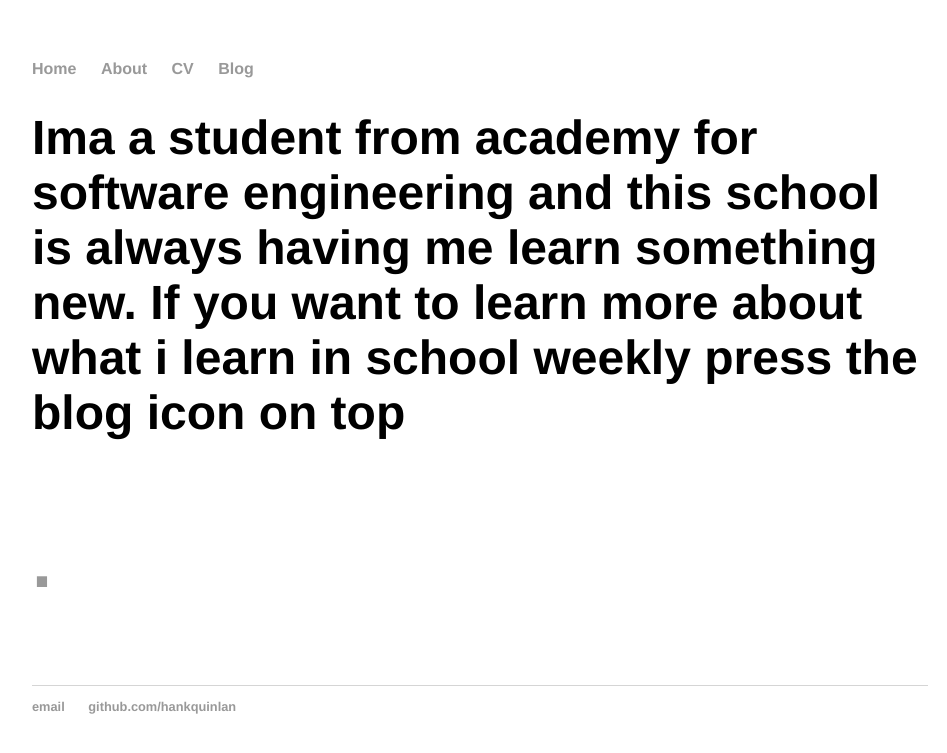
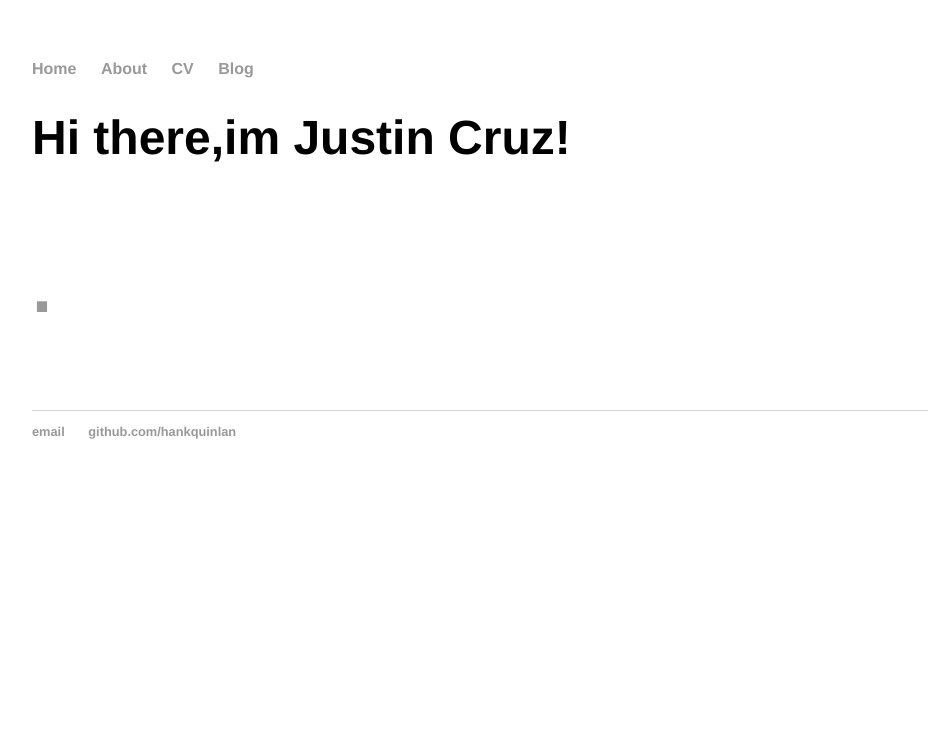
Before and after one commit to Justinc6237/Justinc6237.github.io, a Jekyll site: the page built from index.html, in a window 1280 px wide. Shown: the top 753 px of the page, without its empty margins (160-1107 px from the left). Built offline with Jekyll 4.4.1, drawn with Linux system fonts in a browser that asks for light colours.

Commit message:
Update index.html

```diff
--- a/index.html
+++ b/index.html
@@ -3,6 +3,6 @@ layout: default
 title: Justin Cruz, I am a Student form the school Academy For Software Engineering
 ---
 <div class="blurb">
-	<h1>Ima a student from academy for software engineering and this school is always having me learn something new. If you want to learn more about what i learn in school weekly press the blog icon on top
+	<h1>Hi there,im Justin Cruz!<h1>
 	<p></em> <a href="/about">.</a></p>
 </div><!-- /.blurb -->
```
